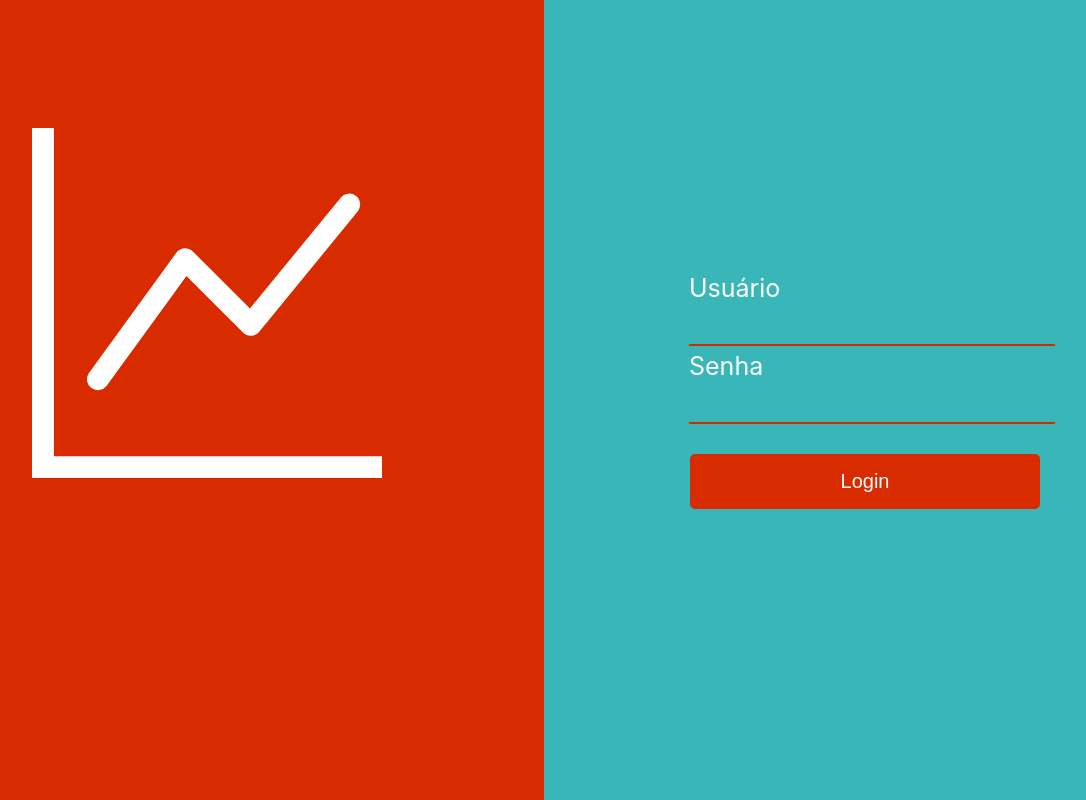
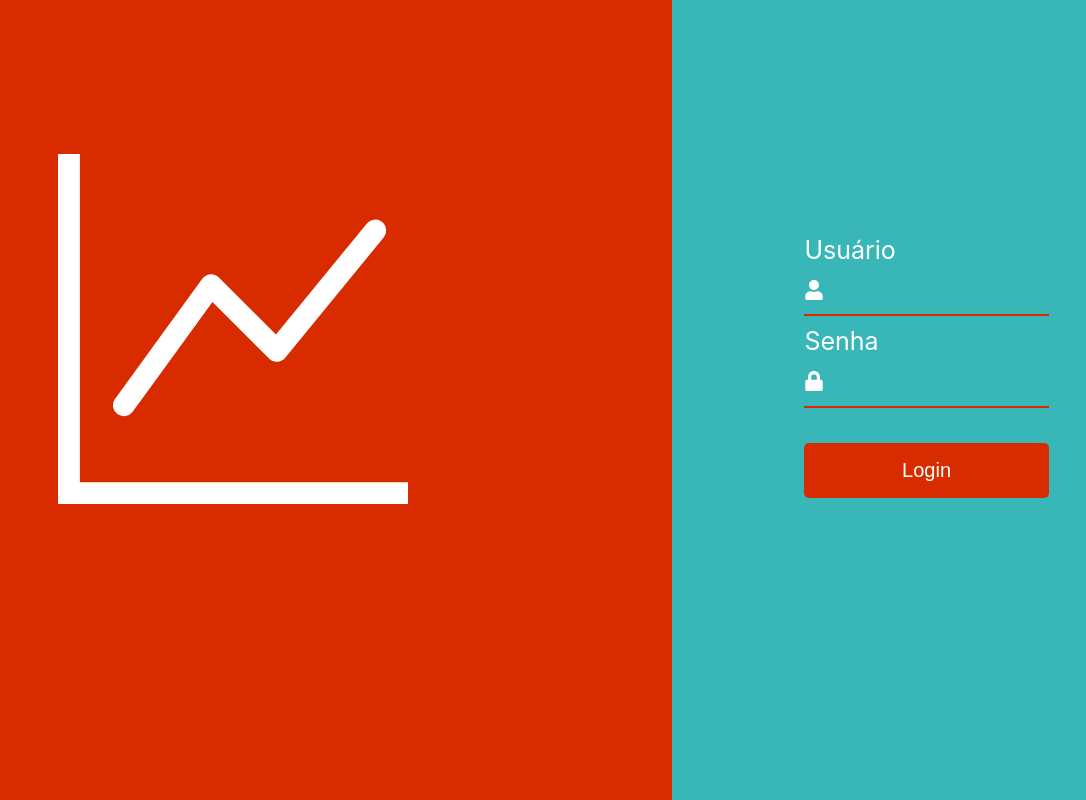
Before and after one commit to YohanToledo/login-page, a React (Create React App) app: page / in a window 1280 px wide. Shown: the whole page, without its empty margins (96-1182 px from the left). Built offline with nearby package versions, Linux system fonts and the light colour scheme.

Commit message:
feat: login input icons

```diff
--- a/src/components/Button/button.css
+++ b/src/components/Button/button.css
@@ -1,6 +1,5 @@
 .login-button {
   margin-top: 25px;
-  margin-left: 1px;
   width: 100%;
   height: 55px;
   background-color: var(--secondary-color);
@@ -20,6 +19,14 @@
   box-shadow: 0;
 }
 
+.login-button:disabled {
+  border: none;
+  background-color: rgb(172, 43, 11);
+  cursor: default;
+  outline: none;
+  box-shadow: 0;
+}
+
 .load-icon {
   animation: loading 700ms linear infinite;
 }
--- a/src/components/Button/index.jsx
+++ b/src/components/Button/index.jsx
@@ -4,7 +4,7 @@ import { AiOutlineLoading3Quarters } from "react-icons/ai";
 const Button = ({ isLoading, children }) => {
   return (
     <>
-      <button type="submit" className="login-button">
+      <button type="submit" className="login-button" disabled={isLoading}>
         {isLoading ? (
           <AiOutlineLoading3Quarters className="load-icon" />
         ) : (
--- a/src/components/LoginForm/index.jsx
+++ b/src/components/LoginForm/index.jsx
@@ -1,6 +1,8 @@
 import { useState } from "react";
 import Button from "../Button";
 import "./loginform.css";
+import { FaUser } from "react-icons/fa";
+import { FaLock } from "react-icons/fa";
 
 const Form = () => {
   const [isLoading, setIsLoading] = useState(false);
@@ -11,23 +13,28 @@ const Form = () => {
 
   return (
     <>
-      <div className="login-form" onSubmit={handleSubmit}>
-        <form className="form">
+      <div className="login-form">
+        <form className="form" onSubmit={handleSubmit}>
           <div className="row">
             <label className="w-90">Usuário</label>
           </div>
           <div className="row">
+            <i className="input-icon">
+              <FaUser />
+            </i>
             <input type="text" className="input-text font" />
           </div>
           <div className="row">
             <label className="w-90">Senha</label>
           </div>
           <div className="row">
+            <i className="input-icon">
+              <FaLock />
+            </i>
             <input type="password" className="input-text font" />
           </div>
           <div className="row">
             <Button isLoading={isLoading}> Login </Button>
-
           </div>
         </form>
       </div>
--- a/src/components/LoginForm/loginform.css
+++ b/src/components/LoginForm/loginform.css
@@ -1,33 +1,29 @@
 .form {
-  padding: 12px;
+  padding: 25px;
   font-size: 25px;
+  box-sizing: border-box;
 }
 
 .font {
-  font-size: 23px;
+  font-size: 20px;
 }
 
-.input-text {
+.input-text,
+.input-text:focus {
+  box-sizing: border-box;
   background-color: var(--primary-color);
   border: none;
   border-bottom: 2px solid var(--secondary-color);
   width: 100%;
-  height: 20px;
+  height: 35px;
   color: white;
-  padding: 8px;
+  padding-left: 28px;
+  padding-bottom: 12px;
 }
 
 .input-text:focus {
-  border: none;
   box-shadow: 0 0 0 0;
   outline: 0;
-  background-color: var(--primary-color);
-  border: none;
-  border-bottom: 2px solid var(--secondary-color);
-  width: 100%;
-  height: 20px;
-  color: white;
-  padding: 8px;
 }
 
 .w-90 {
@@ -35,12 +31,24 @@
 }
 
 .row {
-  margin: 5px;
+  padding: 5px;
+  width: 95%;
 }
 
 .login-form {
   width: 60%;
-  height: 200px;
+  height: 40%;
+}
+
+.input-icon {
+  position: absolute;
+  width: 15px;
+  height: 15px;
+  margin-top: 5px;
+  border: none;
+  font-size: 20px;
+  color: white;
+  transition: 0.2s all;
 }
 
 @media screen and (max-width: 450px) {
--- a/src/pages/Login/login.css
+++ b/src/pages/Login/login.css
@@ -28,12 +28,12 @@
 
 @media screen and (min-width: 901px) and (max-width: 1920px) {
   .left-column {
-    width: 50%;
+    width: 60%;
     height: 100%;
     background-color: var(--secondary-color);
   }
   .right-column {
-    width: 50%;
+    width: 40%;
     height: 100%;
   }
 }
```
